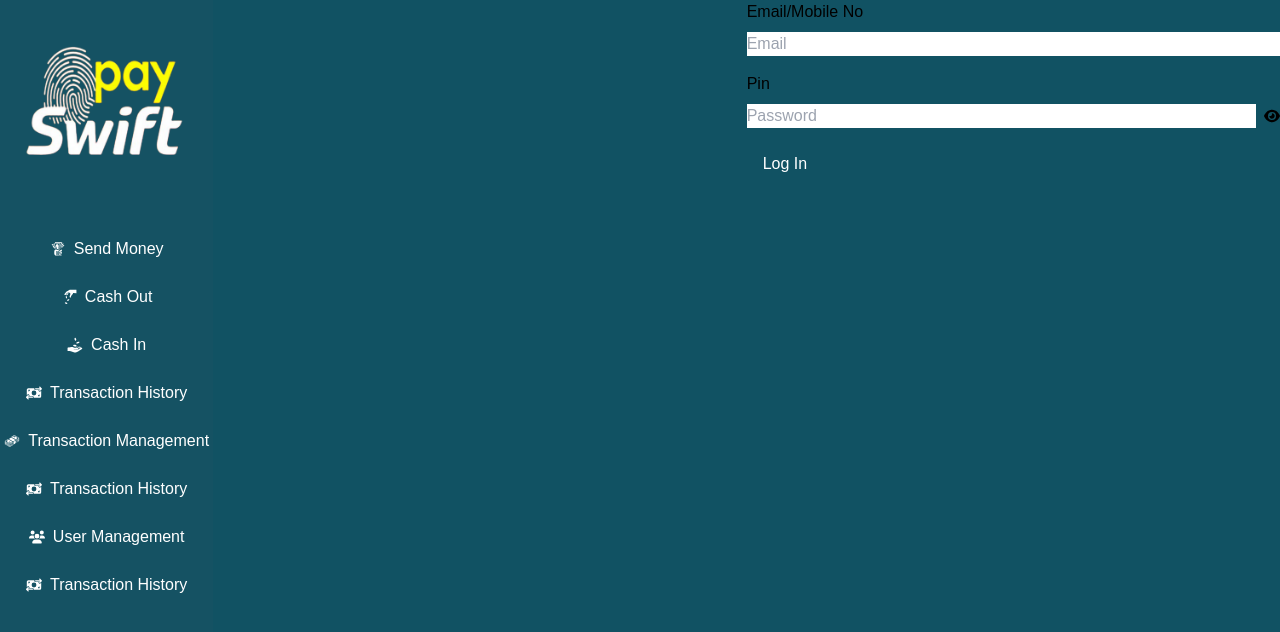
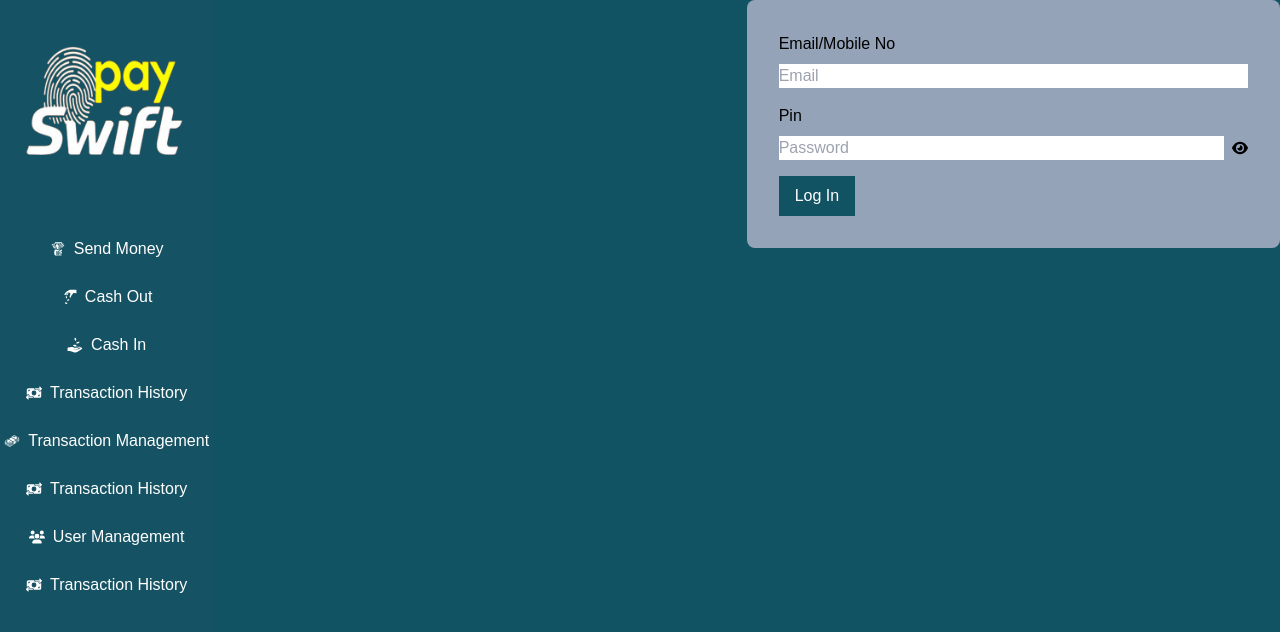
Before and after one commit to Md-Rashedul-Islam-Rajib/pay-swift, a React (Vite) app: page /login in a window 1280 px wide. Shown: the top 632 px of the page. Built offline with nearby package versions, Linux system fonts and the light colour scheme.

Commit message:
login page modified

```diff
--- a/src/pages/Login.jsx
+++ b/src/pages/Login.jsx
@@ -19,8 +19,10 @@ const Login = () => {
     return (
         <section className='grid grid-cols-1 md:grid-cols-2 bg-[#115263] h-full'>
             <div></div>
-            <div>
-            <form onSubmit={handleSubmit(onSubmit)}>
+            <div >
+            <form onSubmit={handleSubmit(onSubmit)}
+            className='bg-slate-400 p-8 rounded-lg'
+            >
                 <div>
                 <p className="mb-2">Email/Mobile No</p>
                 <label className="input input-bordered flex items-center gap-2 mb-2 md:mb-4">
@@ -38,8 +40,8 @@ const Login = () => {
                 </label>
                 </div>
 
-
-                <p className="mb-2">Pin</p>
+                  <div>
+                  <p className="mb-2">Pin</p>
                 <label className="input input-bordered flex items-center gap-2 mb-2 md:mb-4">
                   <input
                     type={showPassword ? "text" : "password"}
@@ -60,6 +62,8 @@ const Login = () => {
                     </span>
                   )}
                 </label>
+                  </div>
+
                   <div>
                 <button className="btn text-white bg-[#115263] px-4 py-2">
                   Log In
```
